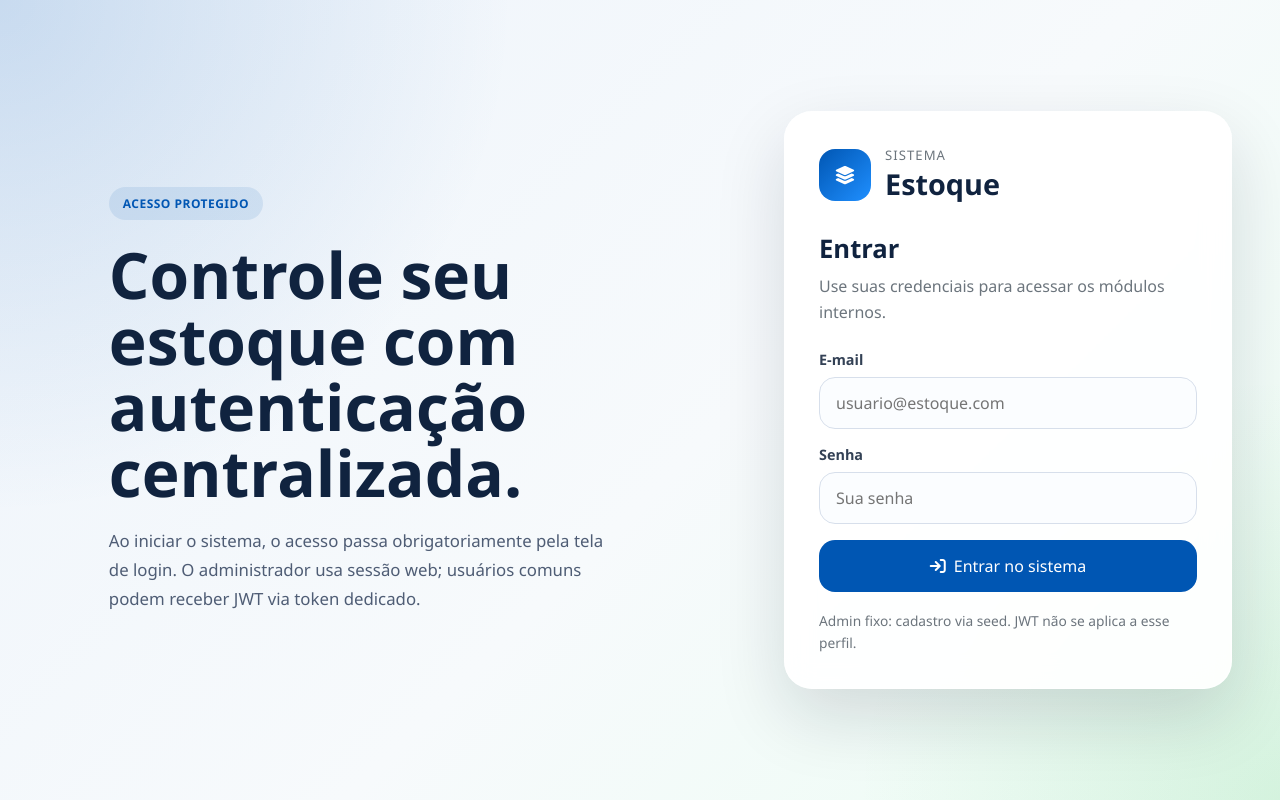
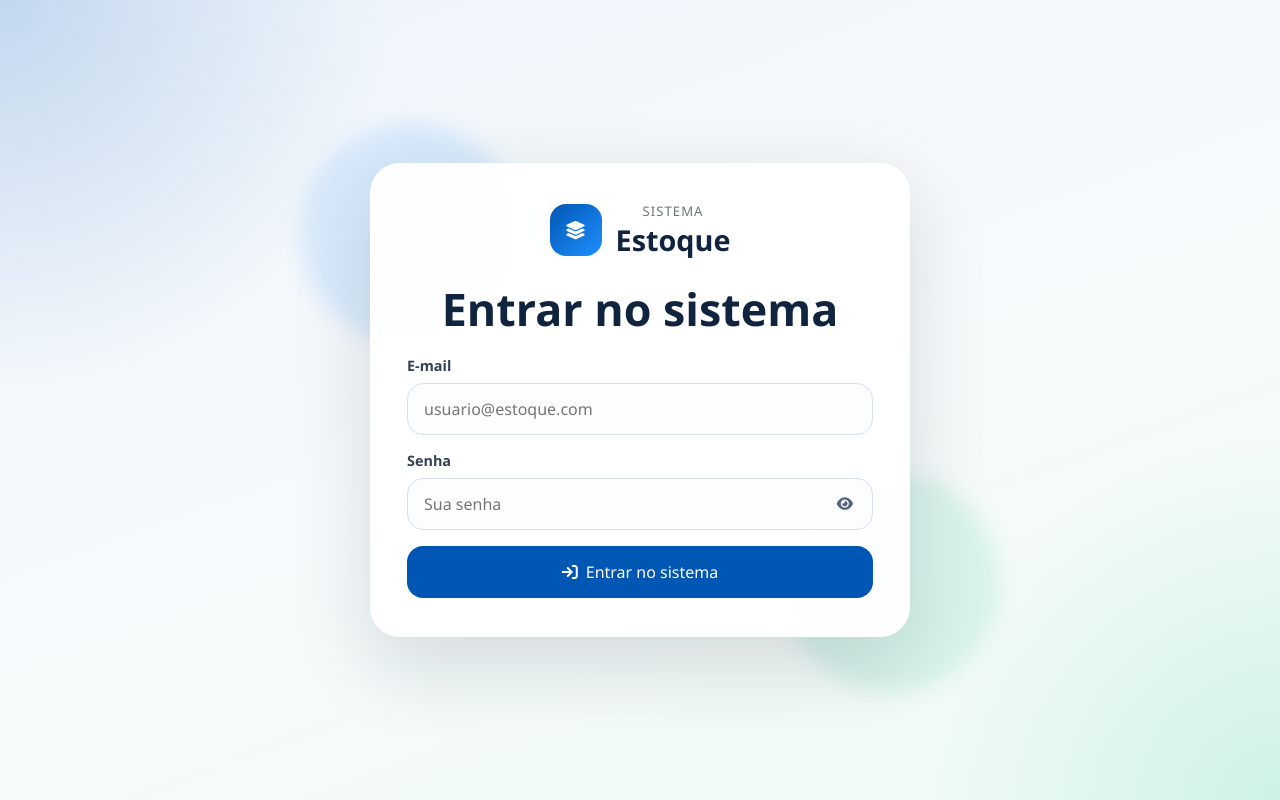
Before and after one commit to vitordsoliveira/estoque, a Flask app: page /auth/login in a window 1280 px wide. Run offline with Flask 3, Linux system fonts and the light colour scheme.

Commit message:
trocando o template para um mais clean

```diff
--- a/app/static/css/login.css
+++ b/app/static/css/login.css
@@ -1,118 +1,60 @@
 .login-body {
     min-height: 100vh;
-    background:
-        radial-gradient(circle at top left, rgba(0, 86, 179, 0.16), transparent 34%),
-        radial-gradient(circle at bottom right, rgba(40, 167, 69, 0.12), transparent 28%),
-        linear-gradient(135deg, #eef4fb 0%, #f7fafc 55%, #ecfdf3 100%);
-}
-
-.login-shell {
-    min-height: 100vh;
-    display: grid;
-    grid-template-columns: 1.15fr 0.85fr;
-}
-
-.login-showcase,
-.login-panel {
     display: flex;
     align-items: center;
     justify-content: center;
-    padding: 48px;
+    padding: 32px 20px;
+    overflow: hidden;
+    background:
+        radial-gradient(circle at top left, rgba(0, 86, 179, 0.18), transparent 26%),
+        radial-gradient(circle at bottom right, rgba(16, 185, 129, 0.14), transparent 24%),
+        linear-gradient(160deg, #edf4fb 0%, #f7fafc 52%, #eefbf4 100%);
 }
 
-.login-showcase-content {
-    max-width: 620px;
+.login-stage {
+    position: relative;
+    width: min(540px, 100%);
 }
 
-.login-badge {
-    display: inline-flex;
-    align-items: center;
-    gap: 8px;
-    padding: 8px 14px;
-    border-radius: 999px;
-    background: rgba(0, 86, 179, 0.1);
-    color: var(--primary-color);
-    font-weight: 700;
-    letter-spacing: 0.04em;
-    text-transform: uppercase;
-    font-size: 0.75rem;
+.login-glow {
+    position: absolute;
+    width: 220px;
+    height: 220px;
+    border-radius: 50%;
+    filter: blur(10px);
+    opacity: 0.7;
+    z-index: 0;
 }
 
-.login-showcase h1 {
-    margin-top: 22px;
-    font-size: clamp(2.4rem, 5vw, 4.4rem);
-    line-height: 1.03;
-    color: #10233f;
-    max-width: 12ch;
+.login-glow-left {
+    top: -40px;
+    left: -70px;
+    background: rgba(31, 143, 255, 0.18);
 }
 
-.login-showcase p {
-    margin-top: 22px;
-    font-size: 1.05rem;
-    line-height: 1.7;
-    color: #4f5d75;
-    max-width: 54ch;
-}
-
-.login-highlights {
-    display: grid;
-    gap: 16px;
-    margin-top: 32px;
-}
-
-.login-highlights article {
-    display: flex;
-    align-items: flex-start;
-    gap: 14px;
-    padding: 18px 20px;
-    border-radius: 18px;
-    background: rgba(255, 255, 255, 0.72);
-    border: 1px solid rgba(255, 255, 255, 0.9);
-    box-shadow: 0 16px 40px rgba(15, 23, 42, 0.06);
-    backdrop-filter: blur(10px);
-}
-
-.login-highlights i {
-    width: 42px;
-    height: 42px;
-    border-radius: 12px;
-    display: inline-flex;
-    align-items: center;
-    justify-content: center;
-    background: rgba(0, 86, 179, 0.12);
-    color: var(--primary-color);
-    font-size: 1rem;
-}
-
-.login-highlights strong {
-    display: block;
-    margin-bottom: 4px;
-    color: #10233f;
-}
-
-.login-highlights span {
-    color: #5f6b81;
-    line-height: 1.5;
-    font-size: 0.95rem;
-}
-
-.login-panel {
-    position: relative;
+.login-glow-right {
+    right: -90px;
+    bottom: -55px;
+    background: rgba(16, 185, 129, 0.16);
 }
 
 .login-card {
-    width: min(460px, 100%);
-    padding: 34px;
-    border-radius: 28px;
-    background: rgba(255, 255, 255, 0.92);
+    position: relative;
+    z-index: 1;
+    width: 100%;
+    padding: 38px 36px;
+    border-radius: 30px;
+    background: rgba(255, 255, 255, 0.94);
     border: 1px solid rgba(255, 255, 255, 0.88);
-    box-shadow: 0 28px 70px rgba(15, 23, 42, 0.14);
+    box-shadow: 0 28px 80px rgba(15, 23, 42, 0.14);
     backdrop-filter: blur(14px);
+    text-align: center;
 }
 
 .login-brand {
     display: flex;
     align-items: center;
+    justify-content: center;
     gap: 14px;
 }
 
@@ -142,24 +84,61 @@
 }
 
 .login-copy {
-    margin-top: 28px;
+    margin-top: 26px;
 }
 
-.login-copy h3 {
-    font-size: 1.6rem;
+.login-badge {
+    display: inline-flex;
+    align-items: center;
+    justify-content: center;
+    gap: 8px;
+    padding: 8px 14px;
+    border-radius: 999px;
+    background: rgba(0, 86, 179, 0.1);
+    color: var(--primary-color);
+    font-weight: 700;
+    letter-spacing: 0.04em;
+    text-transform: uppercase;
+    font-size: 0.75rem;
+}
+
+.login-copy h1 {
+    margin-top: 18px;
+    font-size: clamp(2rem, 4.5vw, 2.8rem);
     color: #10233f;
+    line-height: 1.05;
 }
 
 .login-copy p {
-    margin-top: 8px;
+    margin: 12px auto 0;
     color: var(--text-muted);
     line-height: 1.6;
+    max-width: 42ch;
+}
+
+.login-chips {
+    display: flex;
+    flex-wrap: wrap;
+    justify-content: center;
+    gap: 10px;
+    margin-top: 24px;
+}
+
+.login-chips span {
+    padding: 7px 12px;
+    border-radius: 999px;
+    background: rgba(241, 245, 249, 0.92);
+    border: 1px solid #dbe6f2;
+    color: #35506d;
+    font-size: 0.82rem;
+    font-weight: 600;
 }
 
 .login-flash-stack {
     display: grid;
     gap: 10px;
-    margin-top: 20px;
+    margin-top: 24px;
+    text-align: left;
 }
 
 .login-flash {
@@ -193,11 +172,16 @@
     display: grid;
     gap: 16px;
     margin-top: 24px;
+    text-align: left;
 }
 
 .login-field {
     display: grid;
     gap: 8px;
+}
+
+.login-password-wrapper {
+    position: relative;
 }
 
 .login-field span {
@@ -217,6 +201,34 @@
     transition: border-color 0.2s ease, box-shadow 0.2s ease, background 0.2s ease;
 }
 
+.login-password-wrapper input {
+    padding-right: 124px;
+}
+
+.login-password-toggle {
+    position: absolute;
+    top: 50%;
+    right: 10px;
+    transform: translateY(-50%);
+    display: inline-flex;
+    align-items: center;
+    gap: 8px;
+    border: none;
+    background: transparent;
+    color: #52637a;
+    cursor: pointer;
+    font-size: 0.9rem;
+    font-weight: 700;
+    padding: 8px 10px;
+    border-radius: 12px;
+    transition: color 0.2s ease, background 0.2s ease;
+}
+
+.login-password-toggle:hover {
+    color: var(--primary-color);
+    background: rgba(0, 86, 179, 0.08);
+}
+
 .login-field input:focus {
     border-color: var(--primary-color);
     box-shadow: 0 0 0 4px rgba(0, 86, 179, 0.12);
@@ -224,6 +236,7 @@
 }
 
 .login-submit {
+    width: 100%;
     justify-content: center;
     min-height: 52px;
     border-radius: 16px;
@@ -235,26 +248,20 @@
     color: var(--text-muted);
     font-size: 0.86rem;
     line-height: 1.6;
+    max-width: 34ch;
+    margin-left: auto;
+    margin-right: auto;
 }
 
 @media (max-width: 980px) {
-    .login-shell {
-        grid-template-columns: 1fr;
-    }
-
-    .login-showcase {
-        padding-bottom: 0;
-    }
-
-    .login-showcase h1 {
-        max-width: none;
+    .login-stage {
+        width: min(520px, 100%);
     }
 }
 
 @media (max-width: 640px) {
-    .login-showcase,
-    .login-panel {
-        padding: 22px;
+    .login-body {
+        padding: 18px;
     }
 
     .login-card {
@@ -262,7 +269,22 @@
         border-radius: 22px;
     }
 
-    .login-showcase h1 {
-        font-size: 2.3rem;
+    .login-copy h1 {
+        font-size: 2rem;
+    }
+
+    .login-glow {
+        width: 150px;
+        height: 150px;
+    }
+
+    .login-password-wrapper input {
+        padding-right: 112px;
+    }
+
+    .login-password-toggle {
+        gap: 6px;
+        padding: 8px;
+        font-size: 0.82rem;
     }
 }
--- a/app/templates/login.html
+++ b/app/templates/login.html
@@ -12,17 +12,11 @@
 </head>
 
 <body class="login-body">
-    <main class="login-shell">
-        <section class="login-showcase">
-            <div class="login-showcase-content">
-                <span class="login-badge">Acesso protegido</span>
-                <h1>Controle seu estoque com autenticação centralizada.</h1>
-                <p>Ao iniciar o sistema, o acesso passa obrigatoriamente pela tela de login. O administrador usa sessão web; usuários comuns podem receber JWT via token dedicado.</p>
-            </div>
-        </section>
+    <main class="login-stage">
+        <div class="login-glow login-glow-left"></div>
+        <div class="login-glow login-glow-right"></div>
 
-        <section class="login-panel">
-            <div class="login-card">
+        <section class="login-card">
             <div class="login-brand">
                 <div class="login-brand-icon"><i class="fas fa-layer-group"></i></div>
                 <div>
@@ -32,8 +26,7 @@
             </div>
 
             <div class="login-copy">
-                    <h3>Entrar</h3>
-                    <p>Use suas credenciais para acessar os módulos internos.</p>
+                <h1>Entrar no sistema</h1>
             </div>
 
             {% with messages = get_flashed_messages(with_categories=true) %}
@@ -59,7 +52,12 @@
 
                 <label class="login-field">
                     <span>Senha</span>
-                        <input type="password" name="password" placeholder="Sua senha" autocomplete="current-password" required>
+                    <div class="login-password-wrapper">
+                        <input id="login-password" type="password" name="password" placeholder="Sua senha" autocomplete="current-password" required>
+                        <button type="button" class="login-password-toggle" data-password-toggle aria-controls="login-password" aria-label="Mostrar senha">
+                            <i class="fas fa-eye" aria-hidden="true"></i>
+                        </button>
+                    </div>
                 </label>
 
                 <button type="submit" class="btn-primary login-submit">
@@ -67,11 +65,25 @@
                     Entrar no sistema
                 </button>
             </form>
-
-                <p class="login-footnote">Admin fixo: cadastro via seed. JWT não se aplica a esse perfil.</p>
-            </div>
         </section>
     </main>
+
+    <script>
+        const passwordToggleButton = document.querySelector('[data-password-toggle]');
+        const passwordInput = document.getElementById('login-password');
+
+        if (passwordToggleButton && passwordInput) {
+            passwordToggleButton.addEventListener('click', () => {
+                const isHidden = passwordInput.type === 'password';
+                const toggleLabel = passwordToggleButton.querySelector('span');
+                const toggleIcon = passwordToggleButton.querySelector('i');
+
+                passwordInput.type = isHidden ? 'text' : 'password';
+                passwordToggleButton.setAttribute('aria-label', isHidden ? 'Ocultar senha' : 'Mostrar senha');
+                toggleIcon.className = isHidden ? 'fas fa-eye-slash' : 'fas fa-eye';
+            });
+        }
+    </script>
 </body>
 
 </html>
```
Lines whose indentation alone changed are shown as unchanged.
